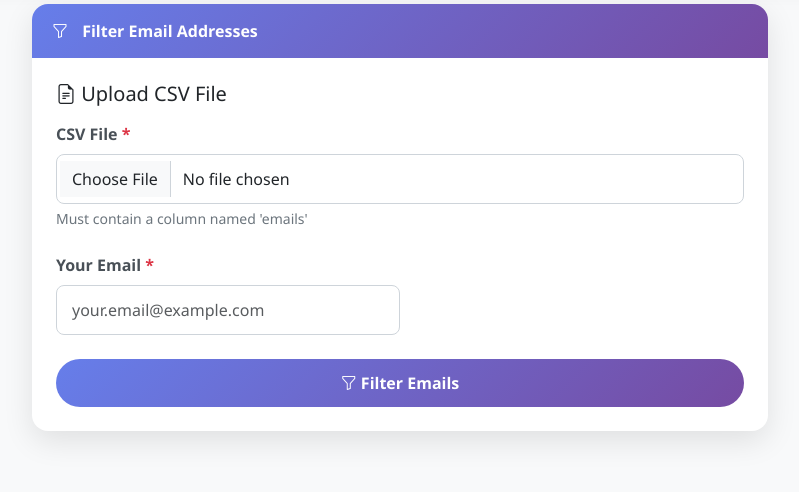
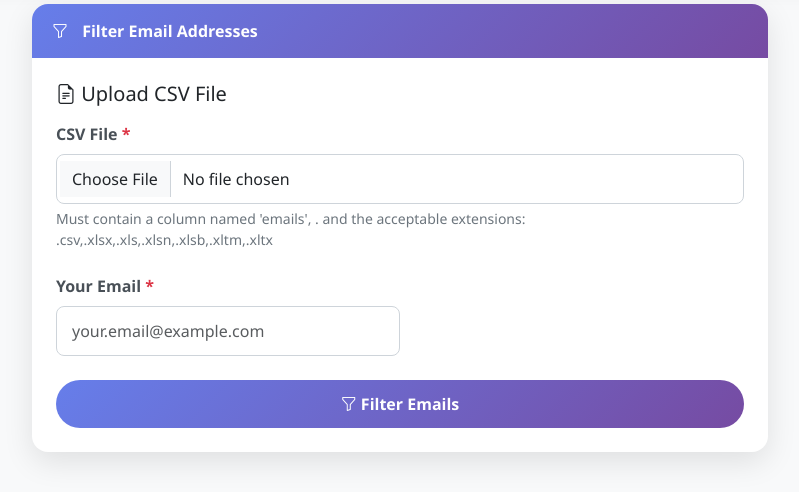
Before and after one commit to arupa444/web-scraping-info-of-authors-though-API-to-automate-the-mailing, a FastAPI app: page /email-filter in a window 1280 px wide. Shown: the part 308-800 px from the top of the page, without its empty margins (240-1039 px from the left). Before the commit the page ends 758 px from the top, so only its background shows below. Run offline with FastAPI, Linux system fonts and the light colour scheme.

Commit message:
Update email_filter.html

```diff
--- a/templates/email_filter.html
+++ b/templates/email_filter.html
@@ -26,9 +26,10 @@
                         <h5 class="mb-3"><i class="bi bi-file-earmark-text"></i> Upload CSV File</h5>
                         <div class="mb-3">
                             <label for="csv_file" class="form-label required-field">CSV File</label>
-                            <input type="file" class="form-control" id="csv_file" name="csv_file" accept=".csv"
-                                required>
-                            <div class="form-text">Must contain a column named 'emails'</div>
+                            <input type="file" class="form-control" id="csv_file" name="csv_file"
+                                accept=".csv,.xlsx,.xls,.xlsn,.xlsb,.xltm,.xltx" required>
+                            <div class="form-text">Must contain a column named 'emails', . and the acceptable
+                                extensions: .csv,.xlsx,.xls,.xlsn,.xlsb,.xltm,.xltx</div>
                         </div>
                     </div>
 
```
